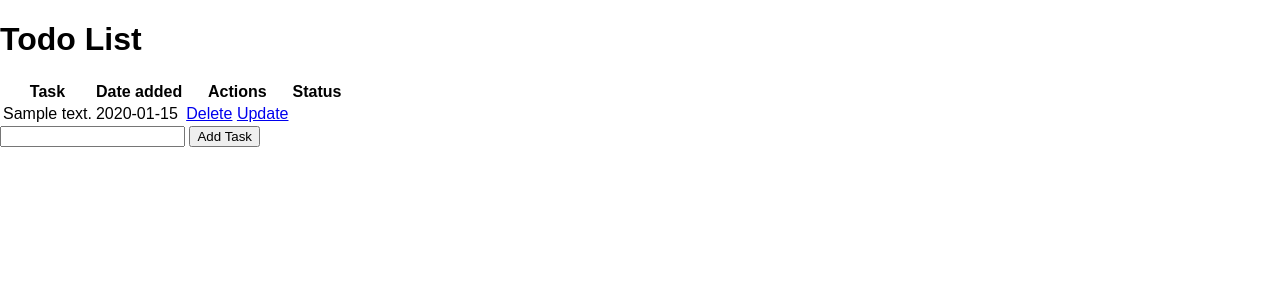
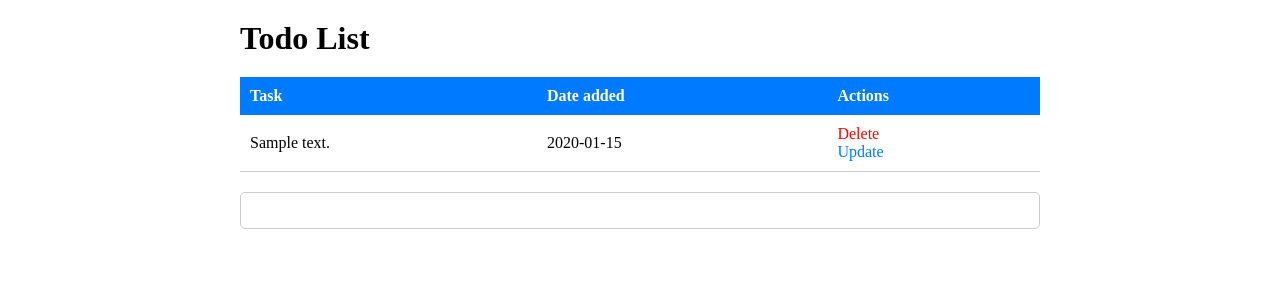
Before and after one commit to KelvinMatheka-1/devconnect-assignment, a Flask app: page / in a window 1280 px wide. Shown: the top 300 px of the page. Run offline with Flask 3, Linux system fonts and the light colour scheme; tables that the repository leaves empty hold one stand-in row (values such as "Sample post").

Commit message:
updating task, css

```diff
--- a/static/css/main.css
+++ b/static/css/main.css
@@ -1,4 +1,80 @@
-body {
+/* base.css */
+
+/* Reset default margin and padding */
+body, h1, h2, h3, h4, h5, h6, p, ul, ol, li, form, input {
   margin: 0;
-  font-family: sans-serif;
+  padding: 0;
+  box-sizing: border-box;
 }
+
+/* Style the container */
+.content {
+  max-width: 800px;
+  margin: 0 auto;
+  padding: 20px;
+}
+
+/* Style the headings */
+h1 {
+  font-size: 32px;
+  margin-bottom: 20px;
+}
+
+/* Style the form */
+form {
+  margin-top: 20px;
+}
+
+/* Style the input fields */
+input[type="text"] {
+  width: 100%;
+  padding: 10px;
+  margin-bottom: 10px;
+  border: 1px solid #ccc;
+  border-radius: 5px;
+}
+
+/* Style the submit button */
+input[type="submit"] {
+  padding: 10px 20px;
+  background-color: #007bff;
+  color: #fff;
+  border: none;
+  border-radius: 5px;
+  cursor: pointer;
+}
+
+/* Style the table */
+table {
+  width: 100%;
+  border-collapse: collapse;
+  margin-top: 20px;
+}
+
+/* Style table header */
+th {
+  background-color: #007bff;
+  color: #fff;
+  padding: 10px;
+  text-align: left;
+}
+
+/* Style table data */
+td {
+  padding: 10px;
+  border-bottom: 1px solid #ccc;
+}
+
+/* Style delete and update links */
+a {
+  color: #007bff;
+  text-decoration: none;
+}
+
+a:hover {
+  text-decoration: underline;
+}
+
+a.delete {
+  color: red;
+}
--- a/templates/base.html
+++ b/templates/base.html
@@ -1,12 +1,12 @@
 <!DOCTYPE html>
 <html lang="en">
-<head>
-  <meta charset="UTF-8">
-  <meta name="viewport" content="width=device-width, initial-scale=1.0">
-  <link rel="stylesheet" href="{{ url_for('static', filename='css/main.css') }}"
-  {% block head %} {% endblock %}
-</head>
-<body>
-  {% block body %} {% endblock %}
-</body>
+  <head>
+    <meta charset="UTF-8" />
+    <meta name="viewport" content="width=device-width, initial-scale=1.0" />
+    <link rel="stylesheet" href="{{ url_for('static', filename='css/main.css')
+    }}" {% block head %} {% endblock %}
+  </head>
+  <body>
+    {% block body %} {% endblock %}
+  </body>
 </html>
--- a/templates/index.html
+++ b/templates/index.html
@@ -7,24 +7,24 @@
       <th>Task</th>
       <th>Date added</th>
       <th>Actions</th>
-      <th>Status</th>
     </tr>
     {% for task in tasks %}
     <tr>
       <td>{{ task.content}}</td>
       <td>{{ task.date_created.date() }}</td>
       <td>
-            <a href="/delete/{{task.id}}">Delete</a
+        <a class="delete" href="/delete/{{task.id}}">Delete</a>
+        <!-- Link to delete task -->
         <br />
-            <a href="/update/{{task.id}}">Update</a>
+        <a href="/update/{{task.id}}">Update</a
+        ><!-- Link to update task -->
       </td>
+
     </tr>
     {% endfor%}
   </table>
   <form action="/" method="POST">
     <input type="text" name="content" id="content" />
-    <input type="submit" value="Add Task" />
   </form>
-
 </div>
 {% endblock %}
--- a/templates/update.html
+++ b/templates/update.html
@@ -2,9 +2,8 @@
 <div class="content">
   <h1>Update Task</h1>
   <form action="/update/{{task.id}}" method="POST">
-    <input type="text" name="content" id="content" value="{{task.content}}"/>
+    <input type="text" name="content" id="content" value="{{task.content}}" />
     <input type="submit" value="Add Task" />
-</form>
-
+  </form>
 </div>
 {% endblock %}
```
Also changed, not shown: app.py (+11 -1 lines). Lines whose indentation alone changed are shown as unchanged.
